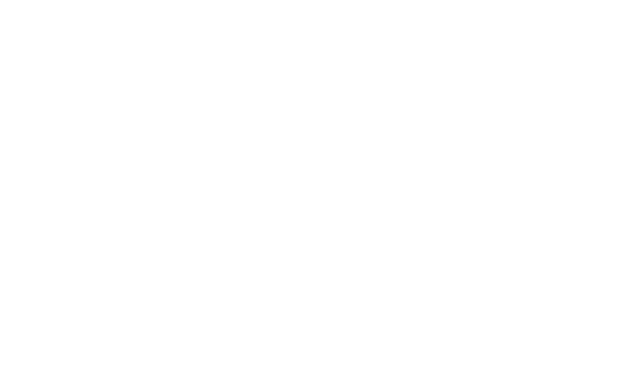
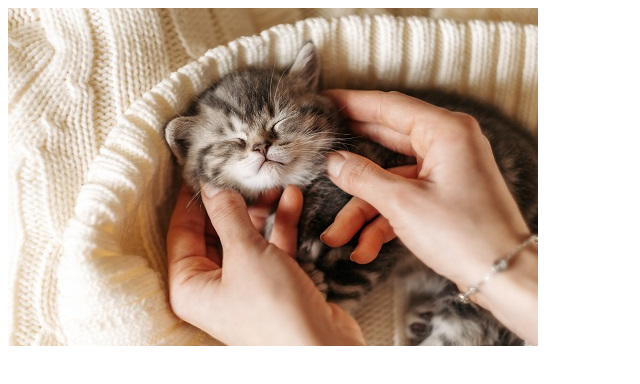
Before and after one commit to minuk7032/Ugit-1, a plain HTML site: page index.html in a window 1280 px wide. Shown: the whole page, without its empty margins (0-640 px from the left). Drawn offline with Linux system fonts and the light colour scheme.

Commit message:
Arinashin3

```diff
--- a/index.html
+++ b/index.html
@@ -1,6 +1,6 @@
 <!DOCUMENT html>
 <html>
     <body>
-	<a><img url='cat.jpg'></a>
+	<a><img src='cat.jpg'></a>
     </body>
 </html>
```
